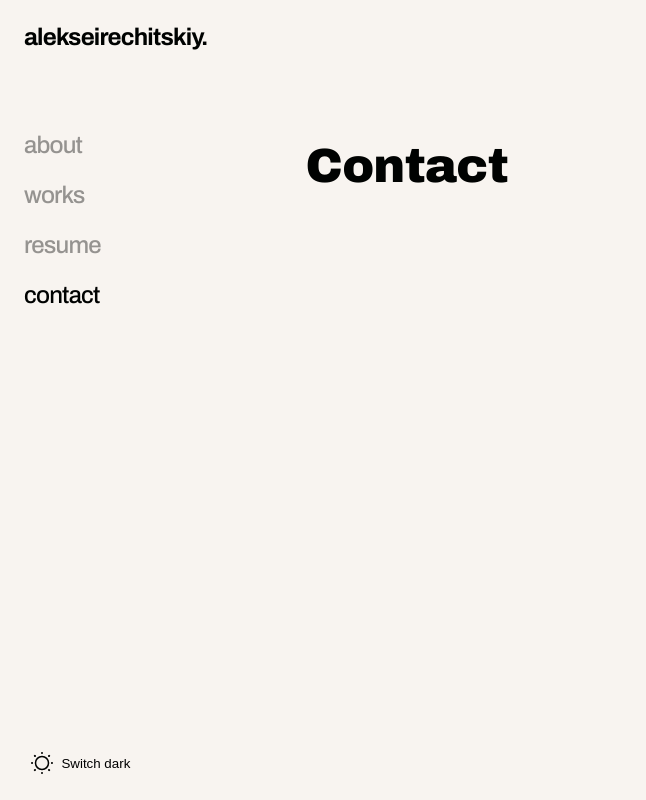
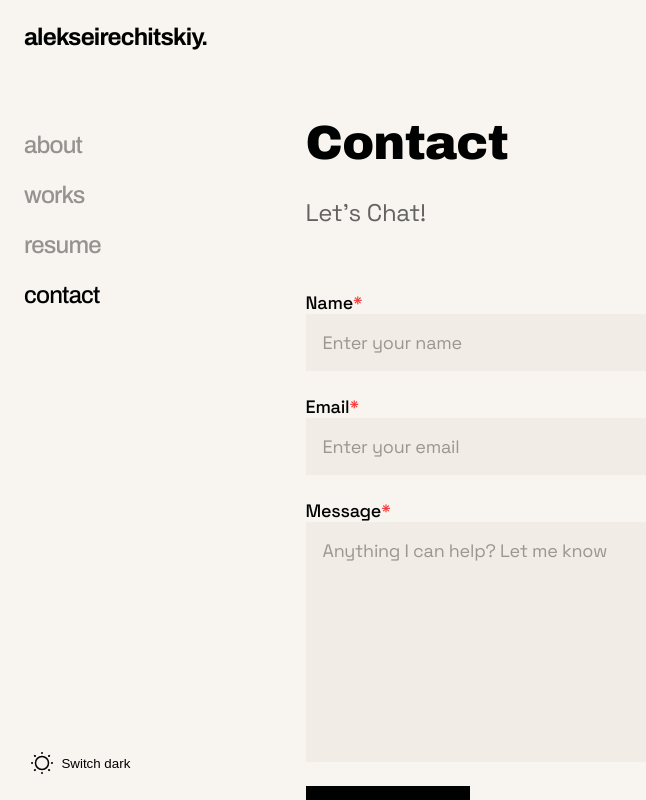
Before and after one commit to alekseirechitskiy/portfolio-minimal, a Vue app: page /contact in a window 1280 px wide. Shown: the whole page, without its empty margins (0-646 px from the left). Built offline with nearby package versions, Linux system fonts and the light colour scheme.

Commit message:
added contact page

```diff
--- a/src/views/AboutView.vue
+++ b/src/views/AboutView.vue
@@ -141,7 +141,10 @@
   }
 
   .slider__item-link-hover {
-    display: none;
+    display: flex;
+    align-items: center;
+    justify-content: center;
+    opacity: 0;
     position: absolute;
     content: "";
     left: 0;
@@ -149,13 +152,14 @@
     top: 0;
     bottom: 0;
     background-color: rgba(0,0,0, 0.5);
+    transition: opacity 0.3s;
   }
 
   .slider__item-link:hover {
     .slider__item-link-hover {
-      display: flex;
-      align-items: center;
-      justify-content: center;
+
+      opacity: 1;
+
     }
   }
 
--- a/src/views/ContactView.vue
+++ b/src/views/ContactView.vue
@@ -1,6 +1,22 @@
 <template>
   <div class="contact">
-    <h1 class="contact__title">Contact</h1>
+    <h1 class="contact__title title">Contact</h1>
+    <p class="contact__text text">Let’s Chat!</p>
+    <form class="contact__form form" action="#">
+      <label class="form__input-box">
+        <p class="form__input-text">Name</p>
+        <input class="form__input-field" type="text" placeholder="Enter your name" required>
+      </label>
+      <label class="form__input-box">
+        <p class="form__input-text">Email</p>
+        <input class="form__input-field" type="email" placeholder="Enter your email" required>
+      </label>
+      <label class="form__input-box">
+        <p class="form__input-text">Message</p>
+        <textarea class="form__textarea-field" placeholder="Anything I can help? Let me know" required></textarea>
+      </label>
+      <button class="form__button button">Send</button>
+    </form>
   </div>
 </template>
 
@@ -9,7 +25,8 @@
     width: 100%;
     padding: 24px;
     text-align: left;
-    padding-top: 138px;
+    // padding-top: 138px;
+    padding-top: 9%;
 
   }
 
@@ -20,6 +37,98 @@
     line-height: 117%;
     letter-spacing: -0.8px;
     color: #000201;
-    // width: 384px;
+  }
+
+  .contact__text {
+    margin-bottom: 60px;
+    font-family: 'Space Grotesk', Arial, sans-serif;
+    font-weight: 400;
+    font-size: 24px;
+    line-height: 150%;
+    letter-spacing: -0.25px;
+    color: rgba(0, 2, 1, 0.6);
+  }
+
+  .form {
+    font-family: 'Space Grotesk', Arial, sans-serif;
+    max-width: 580px;
+
+    .form__input-box {
+      display: block;
+      margin-bottom: 24px;
+    }
+
+    .form__input-text {
+      font-family: 'Space Grotesk', Arial, sans-serif;
+      font-weight: 500;
+      font-size: 18px;
+      line-height: 23px;
+      letter-spacing: -0.25px;
+      color: #000201;
+      margin: 0;
+      position: relative;
+
+      &::after {
+        position: absolute;
+        content: "*";
+        color: #F73232;
+      }
+    }
+
+    .form__input-field,
+    .form__textarea-field {
+      box-sizing: border-box;
+      display: block;
+      border: 1px solid transparent;
+      background-color: #F1ECE6;
+      padding: 16px;
+      outline: none;
+      width: 100%;
+      font-family: inherit;
+      font-weight: 400;
+      font-size: 18px;
+      line-height: 23px;
+      letter-spacing: -0.25px;
+
+      &::placeholder {
+        color: #9D9690;
+      }
+
+      &:focus {
+        border: 1px solid #D3902A;
+      }
+    }
+
+    .form__textarea-field {
+      height: 240px;
+      resize: none;
+    }
+
+    .form__button {
+      width: 164px;
+      height: 55px;
+      outline: none;
+
+      &:focus{
+        border: 2px solid #D3902A;
+        color: #D3902A;
+      }
+    }
+  }
+
+  .button {
+    font-family: 'Space Grotesk';
+    font-style: normal;
+    font-weight: 400;
+    font-size: 18px;
+    line-height: 23px;
+    letter-spacing: -0.25px;
+    color: #F8F4F0;
+    background-color: #000201;
+    border: none;
+    cursor: pointer;
+    display: flex;
+    align-items: center;
+    justify-content: center;
   }
 </style>
--- a/src/views/ResumeView.vue
+++ b/src/views/ResumeView.vue
@@ -64,9 +64,9 @@
     width: 100%;
     padding: 24px;
     text-align: left;
-    padding-top: 138px;
+    padding-top: 9%;
+    // padding-top: 138px;
     font-family: 'Space Grotesk', Helvetica, Arial, sans-serif;
-
   }
 
   .resume__title {
--- a/src/views/WorksView.vue
+++ b/src/views/WorksView.vue
@@ -103,7 +103,8 @@
     width: 100%;
     padding: 24px;
     text-align: left;
-    padding-top: 138px;
+    // padding-top: 138px;
+    padding-top: 9%;
     overflow: hidden;
   }
 
@@ -151,7 +152,11 @@
   }
 
   .works__item-link-hover {
-    display: none;
+    // display: none;
+    opacity: 0;
+    display: flex;
+    align-items: center;
+    justify-content: center;
     position: absolute;
     content: "";
     left: 0;
@@ -163,10 +168,10 @@
 
   .works__item-link:hover {
     .works__item-link-hover {
+      opacity: 1;
       display: flex;
       align-items: center;
       justify-content: center;
-      flex-grow: 0;
     }
   }
 
```
